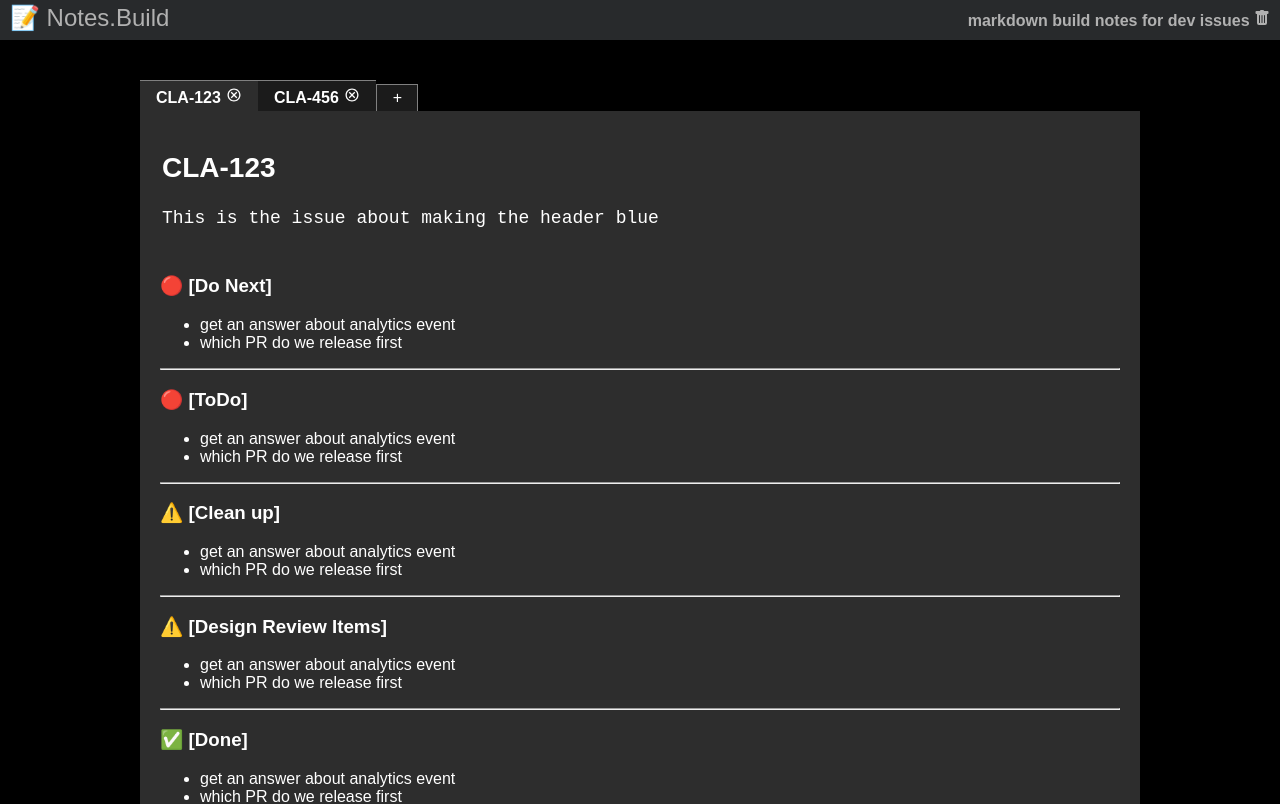
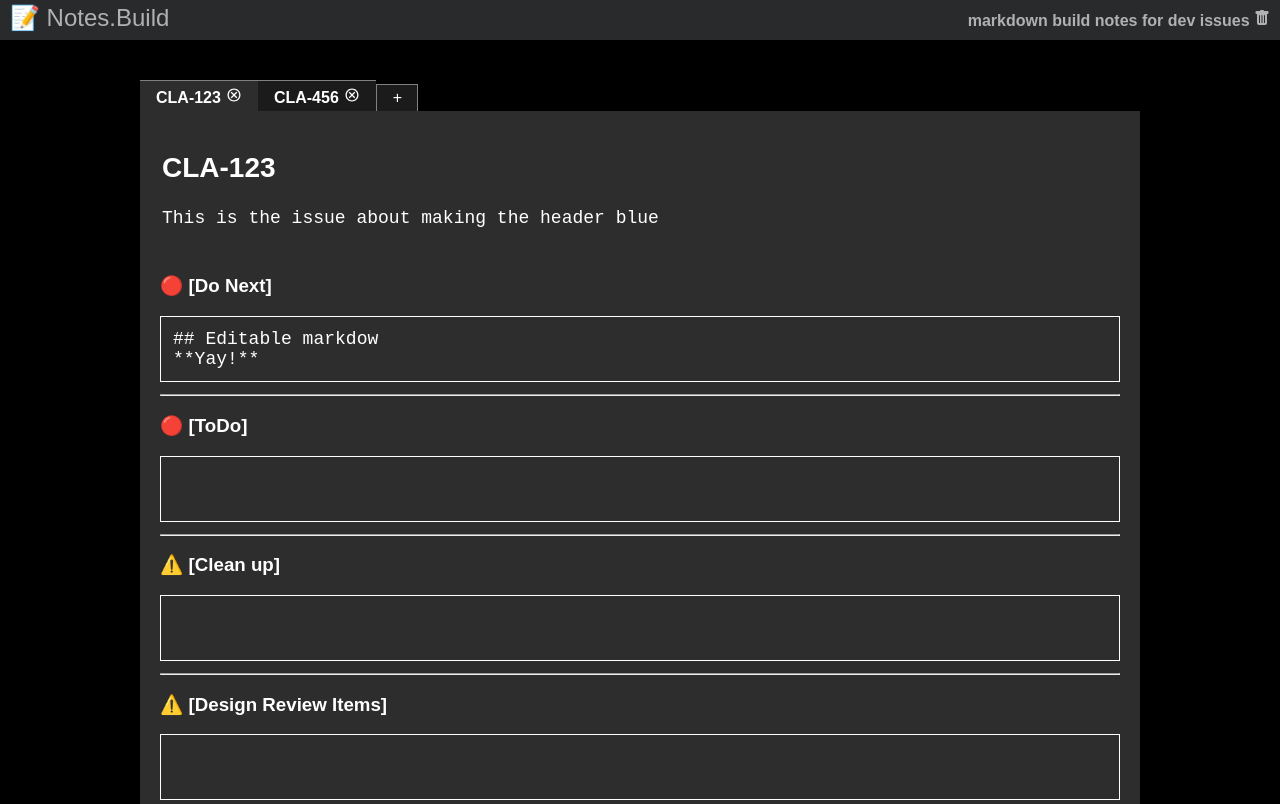
Before and after one commit to clamstew/devnotes, a React (Create React App) app: page / in a window 1280 px wide. Shown: the top 804 px of the page. Built offline with nearby package versions, Linux system fonts and the light colour scheme.

Commit message:
make section description editable and rendered as markdown

```diff
--- a/package.json
+++ b/package.json
@@ -12,6 +12,7 @@
     "react-beautiful-dnd": "13.0.0",
     "react-dom": "16.12.0",
     "react-icons": "3.10.0",
+    "react-markdown": "4.3.1",
     "react-scripts": "3.0.1",
     "uuid": "8.0.0"
   },
--- /dev/null
+++ b/src/EditableMarkdownArea.js
@@ -0,0 +1,46 @@
+import React, { useState } from "react";
+import { useComponentVisible } from "./useComponentVisible";
+import ReactMarkdown from "react-markdown";
+import styled from "@emotion/styled";
+
+const EditModeTextArea = styled.textarea({
+  background: "#2d2d2d",
+  color: "white",
+  resize: "none",
+  border: "1px solid white",
+  padding: 12,
+  width: "100%",
+  boxSizing: "border-box",
+  fontSize: 18
+});
+
+export const EditableMarkdownArea = props => {
+  const {
+    ref,
+    isComponentVisible: editMode,
+    setIsComponentVisible: setEditMode
+  } = useComponentVisible(true);
+  const [markdown, setMarkdownValue] = useState(props.markdown);
+
+  return editMode ? (
+    <div ref={ref}>
+      <EditModeTextArea
+        value={markdown}
+        onChange={e => {
+          return setMarkdownValue(e.target.value);
+        }}
+        onBlur={e => {
+          return setEditMode(false);
+        }}
+      />
+    </div>
+  ) : (
+    <div
+      onClick={() => {
+        setEditMode(true);
+      }}
+    >
+      <ReactMarkdown source={markdown} />
+    </div>
+  );
+};
--- a/src/List.js
+++ b/src/List.js
@@ -1,6 +1,7 @@
 import React from "react";
 import styled from "@emotion/styled";
 import { useIssues } from "./useIssues";
+import { EditableMarkdownArea } from "./EditableMarkdownArea";
 
 const EmptyList = () => {
   return (
@@ -100,13 +101,14 @@ export function ListOfLists(props) {
             <h3 style={{ userSelect: "none" }}>
               {group.icon} [{group.title}]
             </h3>
-            {group.items.length > 0 && (
+            <EditableMarkdownArea markdown={group.description} />
+            {/* {group.items.length > 0 && (
               <ul>
                 {group.items.map((item, jdx) => (
                   <li key={jdx}>{item.title}</li>
                 ))}
               </ul>
-            )}
+            )} */}
             {group.items.length === 0 && <EmptyList />}
             {skipShowingFinalDividingLine(idx) || <hr />}
           </React.Fragment>
--- a/src/sample-data.js
+++ b/src/sample-data.js
@@ -10,6 +10,7 @@ export const activeIssues = [
       {
         title: "Do Next",
         icon: "🔴",
+        description: "## Editable markdow \n**Yay!**",
         items: [
           { id: "abc", title: "get an answer about analytics event" },
           { id: "def", title: "which PR do we release first" }
--- /dev/null
+++ b/src/useComponentVisible.js
@@ -0,0 +1,23 @@
+import { useState, useEffect, useRef } from "react";
+
+export function useComponentVisible(initialIsVisible) {
+  const [isComponentVisible, setIsComponentVisible] = useState(
+    initialIsVisible
+  );
+  const ref = useRef(null);
+
+  const handleClickOutside = event => {
+    if (ref.current && !ref.current.contains(event.target)) {
+      setIsComponentVisible(false);
+    }
+  };
+
+  useEffect(() => {
+    document.addEventListener("click", handleClickOutside, true);
+    return () => {
+      document.removeEventListener("click", handleClickOutside, true);
+    };
+  });
+
+  return { ref, isComponentVisible, setIsComponentVisible };
+}
```
